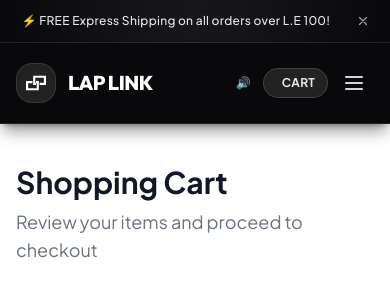
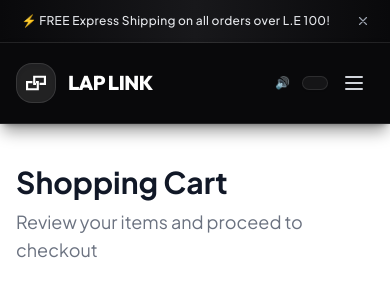
Before and after one commit to OmarAli4/laplink, a Django app: page /en/cart/ in a window 390 px wide. Shown: the top 300 px of the page. Run offline with Django 5.2, Linux system fonts and the light colour scheme; data that the repository does not hold is empty; parts of the project's set-up code (start-up, migrations or seed data) failed here and were passed over; some libraries are stand-ins or nearby versions.

Commit message:
Roll back navbar.html to original design as requested

```diff
--- a/shop/templates/shop/partials/navbar.html
+++ b/shop/templates/shop/partials/navbar.html
@@ -187,11 +187,11 @@
 
                 <!-- Cart (E-Commerce Shopping Trolley Cart Icon) -->
                 <a href="{% url 'cart:cart_detail' %}"
-                   class="relative group flex items-center gap-1.5 bg-white/10 hover:bg-white/20 border border-white/15 px-3 py-1.5 rounded-full transition-colors shadow-sm">
+                   class="relative group flex items-center gap-1.5 bg-white/5 hover:bg-white/15 border border-white/10 hover:border-white/20 px-3 py-1.5 rounded-full transition-colors shadow-sm">
                     <svg class="w-4.5 h-4.5 text-gray-300 group-hover:text-white transition-colors" fill="none" stroke="currentColor" viewBox="0 0 24 24">
                         <path stroke-linecap="round" stroke-linejoin="round" stroke-width="1.8" d="M3 3h2l.4 2M7 13h10l4-8H5.4M7 13L5.4 5M7 13l-2.293 2.293c-.63.63-.184 1.707.707 1.707H17m0 0a2 2 0 100 4 2 2 0 000-4zm-8 2a2 2 0 100 4 2 2 0 000-4z" />
                     </svg>
-                    <span class="text-gray-200 group-hover:text-white text-xs font-bold tracking-wide uppercase transition-colors">
+                    <span class="hidden sm:inline-block text-gray-200 group-hover:text-white text-xs font-bold tracking-wide uppercase transition-colors">
                         {% trans "Cart" %}
                     </span>
                     <span id="cart-counter"
@@ -249,7 +249,7 @@
                 </div>
 
                 <!-- Mobile Menu Button -->
-                <button @click="isMobileMenuOpen = !isMobileMenuOpen" type="button" class="lg:hidden text-gray-300 hover:text-white p-2 rounded-full hover:bg-white/10 transition-colors transition-transform duration-300 focus:outline-none">
+                <button @click="isMobileMenuOpen = !isMobileMenuOpen" type="button" class="md:hidden text-gray-300 hover:text-white p-2 rounded-full hover:bg-white/10 transition-colors transition-transform duration-300 focus:outline-none">
                     <svg class="h-6 w-6" fill="none" viewBox="0 0 24 24" stroke="currentColor">
                         <path x-show="!isMobileMenuOpen" stroke-linecap="round" stroke-linejoin="round" stroke-width="2" d="M4 6h16M4 12h16M4 18h16" />
                         <path x-show="isMobileMenuOpen" x-cloak stroke-linecap="round" stroke-linejoin="round" stroke-width="2" d="M6 18L18 6M6 6l12 12" />
@@ -267,7 +267,7 @@
          x-transition:leave="transition ease-in duration-200"
          x-transition:leave-start="opacity-100 translate-y-0"
          x-transition:leave-end="opacity-0 -translate-y-4"
-         class="lg:hidden absolute top-full left-0 w-full bg-zinc-950/95  border-b border-white/10 shadow-2xl h-screen overflow-y-auto pb-32">
+         class="md:hidden absolute top-full left-0 w-full bg-zinc-950/95  border-b border-white/10 shadow-2xl h-screen overflow-y-auto pb-32">
         <div class="px-4 pt-4 pb-6 space-y-2 max-w-lg mx-auto">
 
             <a href="{% url 'shop:product_list' %}" class="flex items-center gap-3 px-4 py-4 text-sm font-bold tracking-widest uppercase text-white hover:bg-white/10 rounded-2xl transition-colors transition-transform duration-200 border border-transparent hover:border-white/10">
```
